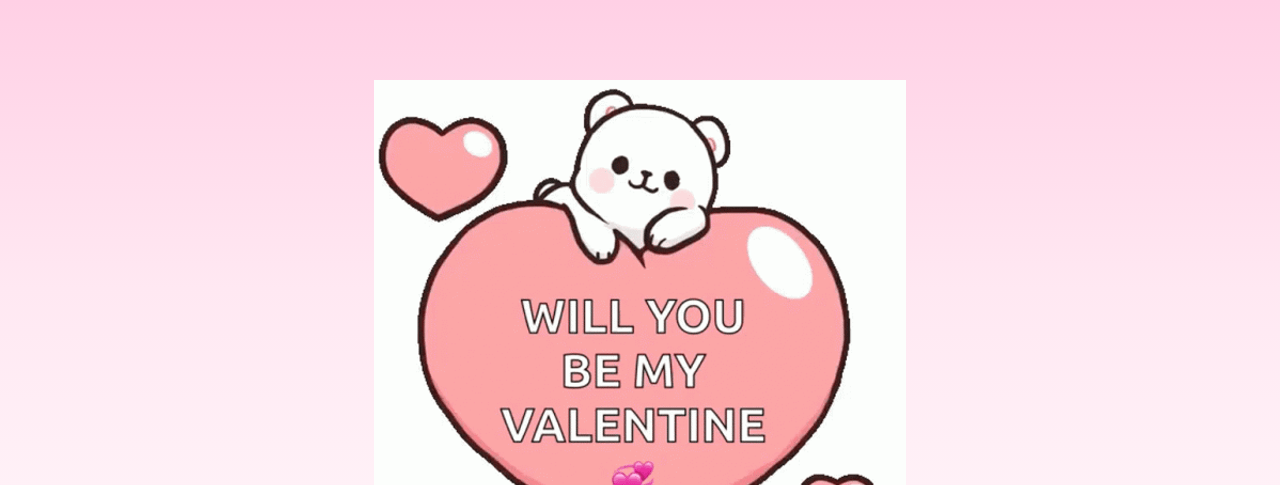
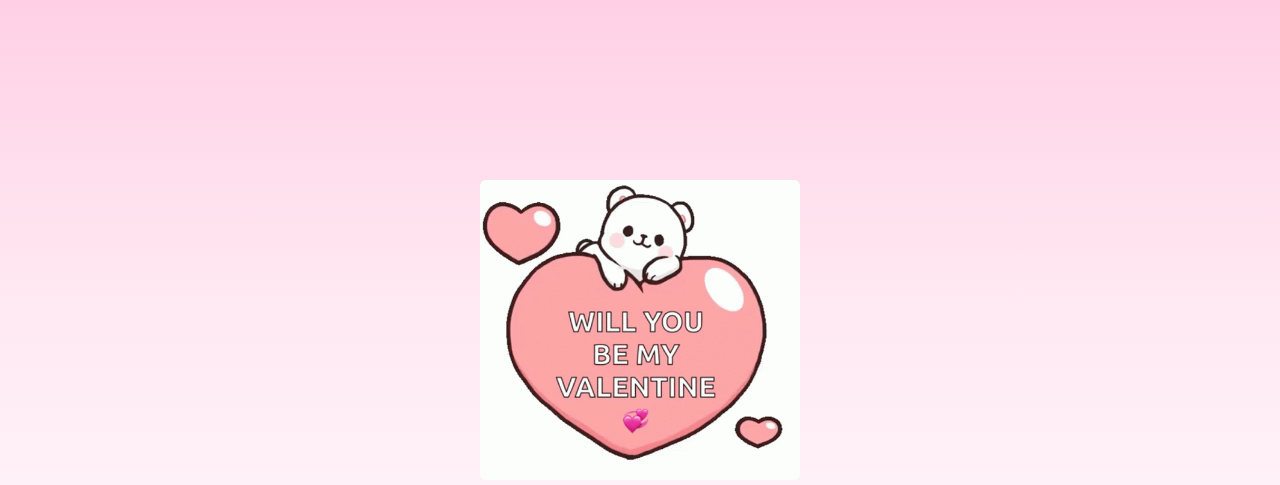
Before and after one commit to Rogaer/Vday2, a plain HTML site: page index.html in a window 1280 px wide. Shown: the top 485 px of the page. Drawn offline with nearby package versions, Linux system fonts and the light colour scheme.

Commit message:
Update index.html

```diff
--- a/index.html
+++ b/index.html
@@ -31,7 +31,7 @@
 <body class="gradient-background">
   <div class="flex items-center justify-center h-screen">
     <div class="flex flex-col items-center p-4">
-      <img id="imageDisplay" src= "/images/image1.gif"0px] style="object-fit: cover;" />
+      <img id="imageDisplay" src="./images/image1.gif" alt="Cute kitten with flowers" class="rounded-md h-[300px]" style="object-fit: cover;" />
       <h2 id="valentineQuestion" class="text-4xl font-bold italic text-[#bd1e59] my-4">Zwariowana dziewcznyo będziesz moją Valentyną? </h2>
       <div class="flex gap-4 pt-[20px] items-center" id="responseButtons">
         <button id="yesButton"
```
